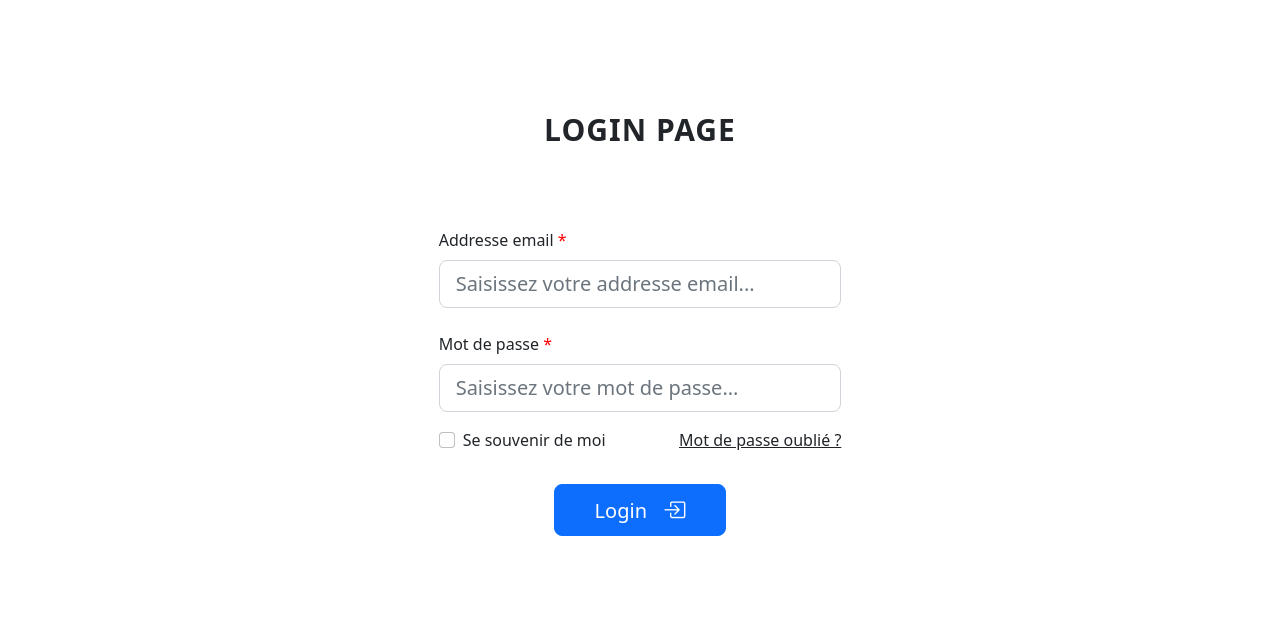
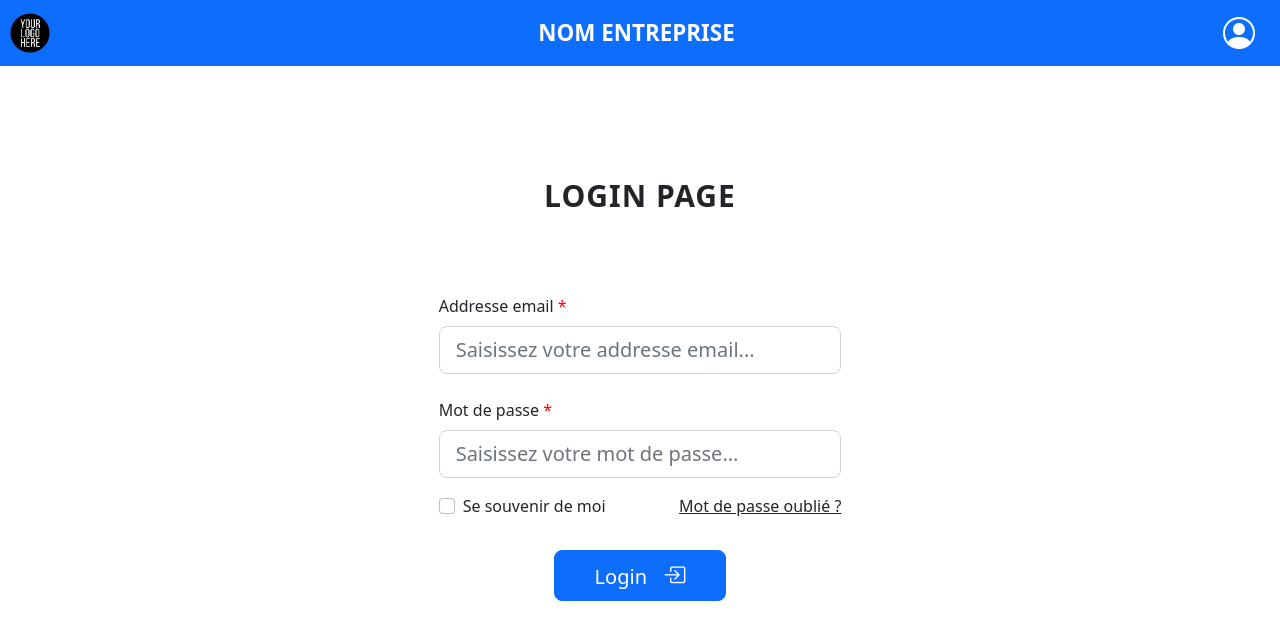
Before and after one commit to Pallies/ang13TP, an Angular app: page / in a window 1280 px wide. Shown: the top 640 px of the page. Built offline with nearby package versions, Linux system fonts and the light colour scheme; data requests are answered from the project's data file.

Commit message:
ajout navbar

```diff
--- a/src/app/app.component.html
+++ b/src/app/app.component.html
@@ -1 +1,2 @@
+<app-navbar></app-navbar>
 <router-outlet></router-outlet>
--- a/src/app/app.module.ts
+++ b/src/app/app.module.ts
@@ -6,11 +6,13 @@ import { AppRoutingModule } from './app-routing.module';
 import { AppComponent } from './app.component';
 import { LoginComponent } from './login/login.component';
 import { HttpClientModule } from '@angular/common/http';
+import { NavbarComponent } from './navbar/navbar.component';
 
 @NgModule({
   declarations: [
     AppComponent,
-    LoginComponent
+    LoginComponent,
+    NavbarComponent
   ],
   imports: [
     BrowserModule,
--- /dev/null
+++ b/src/app/navbar/navbar.component.css
@@ -0,0 +1,17 @@
+#image {
+  height: 40px;
+  width: 40px;
+  margin-left: 10px;
+}
+
+a.nav-link {
+  color: white;
+  font-weight: bold;
+  font-size: 1.4rem;
+}
+
+i.bi-person-circle {
+  font-size: 2rem;
+  color: white;
+  margin-right: 25px;
+}
--- /dev/null
+++ b/src/app/navbar/navbar.component.html
@@ -0,0 +1,19 @@
+<nav class="navbar navbar-expand-sm navbar-dark bg-primary">
+
+  <img src="../../assets/images/logo-placeholder.png" class="d-inline-block align-top" id="image" alt="">
+
+    <div class="collapse navbar-collapse"></div>
+
+    <div class="collapse navbar-collapse">
+      <ul class="navbar-nav mr-auto">
+        <li class="nav-item active">
+          <a class="nav-link">
+            NOM ENTREPRISE
+          </a>
+        </li>
+      </ul>
+    </div>
+    <a href="#">
+      <i class="bi-person-circle"></i>
+    </a>
+</nav>
--- /dev/null
+++ b/src/app/navbar/navbar.component.ts
@@ -0,0 +1,15 @@
+import { Component, OnInit } from '@angular/core';
+
+@Component({
+  selector: 'app-navbar',
+  templateUrl: './navbar.component.html',
+  styleUrls: ['./navbar.component.css']
+})
+export class NavbarComponent implements OnInit {
+
+  constructor() { }
+
+  ngOnInit(): void {
+  }
+
+}
```
Also changed, not shown: src/assets/images/logo-placeholder.png (added), 1 other file (tests, documents, lock files or other folders).
